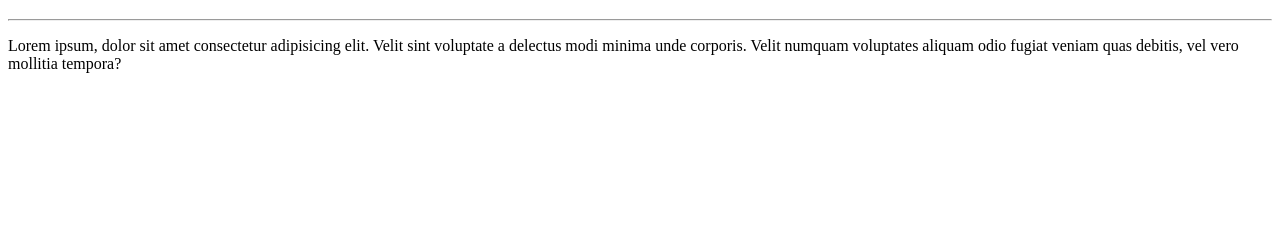
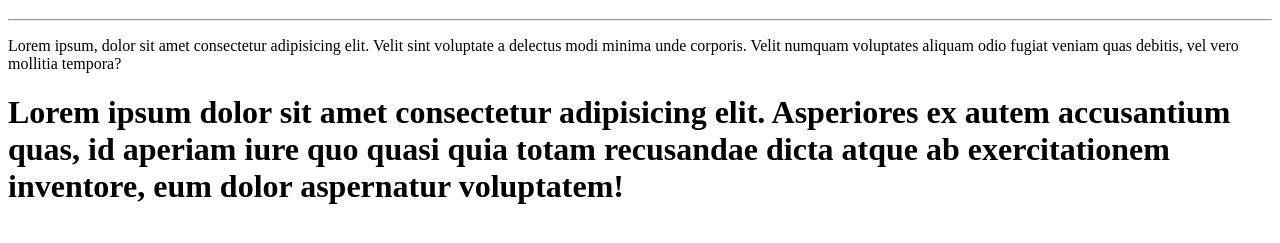
Before and after one commit to rafaelrpdg/Project-One, a plain HTML site: page site-exemplo/index.html in a window 1280 px wide. Shown: the part 61-304 px from the top of the page. Drawn offline with Linux system fonts and the light colour scheme.

Commit message:
adicionando mais texto
Adicionei um h1

```diff
--- a/site-exemplo/index.html
+++ b/site-exemplo/index.html
@@ -9,5 +9,6 @@
     <h1>Ola, Mundo</h1>
     <hr>
     <p>Lorem ipsum, dolor sit amet consectetur adipisicing elit. Velit sint voluptate a delectus modi minima unde corporis. Velit numquam voluptates aliquam odio fugiat veniam quas debitis, vel vero mollitia tempora?</p>
+    <h1>Lorem ipsum dolor sit amet consectetur adipisicing elit. Asperiores ex autem accusantium quas, id aperiam iure quo quasi quia totam recusandae dicta atque ab exercitationem inventore, eum dolor aspernatur voluptatem!</h1>
 </body>
 </html>
```
